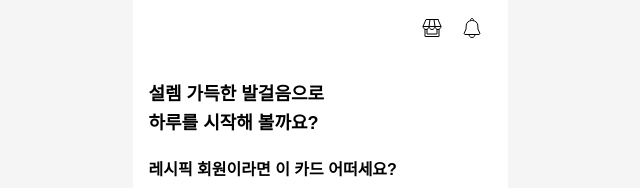
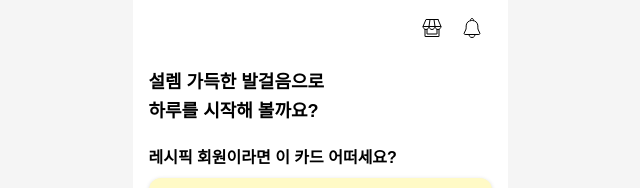
Before and after one commit to SHDS-SOLPick/sol-pick-fe, a React (Create React App) app: page /main in a window 1280 px wide. Shown: the top 188 px of the page, without its empty margins (320-960 px from the left). Built offline with nearby package versions, Linux system fonts and the light colour scheme; a web font is replaced by a local one.

Commit message:
design: 상하 마진 수정

```diff
--- a/src/pages/main/Main.css
+++ b/src/pages/main/Main.css
@@ -1,5 +1,5 @@
 .greeting-ment {
-  margin-top: 24px;
+  margin-top: 12px;
   margin-left: 16px;
   line-height: 160%;
   letter-spacing: 0%;
--- a/src/pages/main/Main.js
+++ b/src/pages/main/Main.js
@@ -86,7 +86,7 @@ const Main = () => {
 
       <EventSection sectionTitle="오늘의 영양 뉴스" events={news} />
 
-      <div style={{ height: "88px" }}></div>
+      <div style={{ height: "76px" }}></div>
 
       <Menu />
     </>
```
